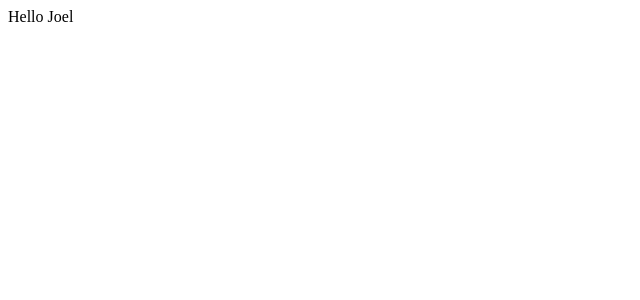
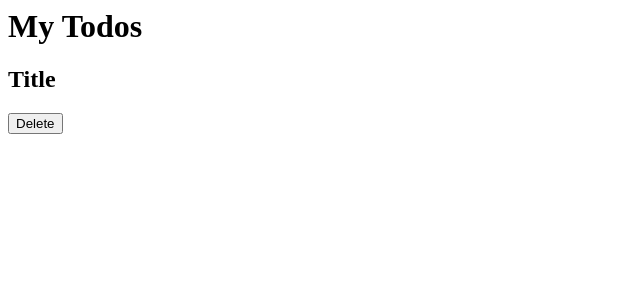
Before and after one commit to Joeybakps/React_todo, a React (Create React App) app: page / in a window 1280 px wide. Shown: the top 300 px of the page, without its empty margins (0-640 px from the left). Built offline with nearby package versions, Linux system fonts and the light colour scheme.

Commit message:
2 files modified

```diff
--- a/src/App.js
+++ b/src/App.js
@@ -1,7 +1,19 @@
-import React from "react"
+import React from "react";
+import './style';
 
-function App(){
-  return <div>Hello Joel</div>
-}
+
+const App = ()=>(
+<div>
+  <h1>
+    My Todos
+  </h1>
+  <div class="card">
+    <h2 className="action">Title</h2>
+    <div>
+      <button className="btn">Delete</button>
+    </div>
+  </div>
+</div>
+)
 
 export default App
--- a/src/style.css
+++ b/src/style.css
@@ -0,0 +1,3 @@
+.card {
+  color: rebeccapurple;
+}
```
